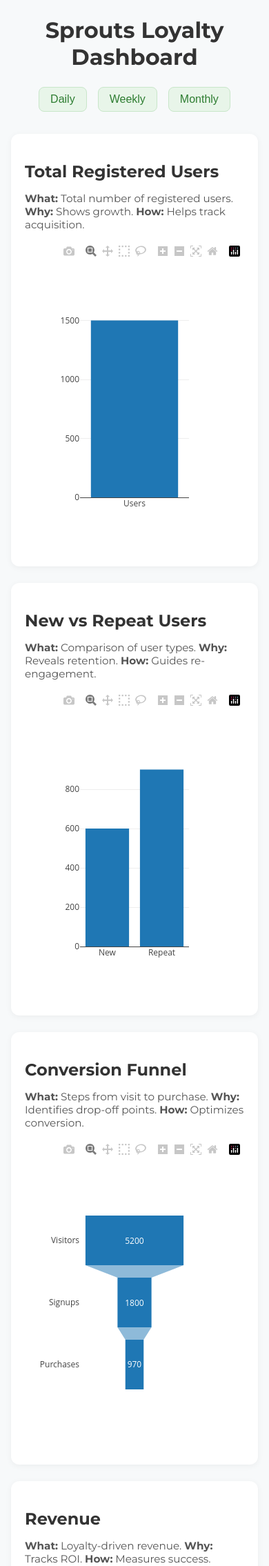
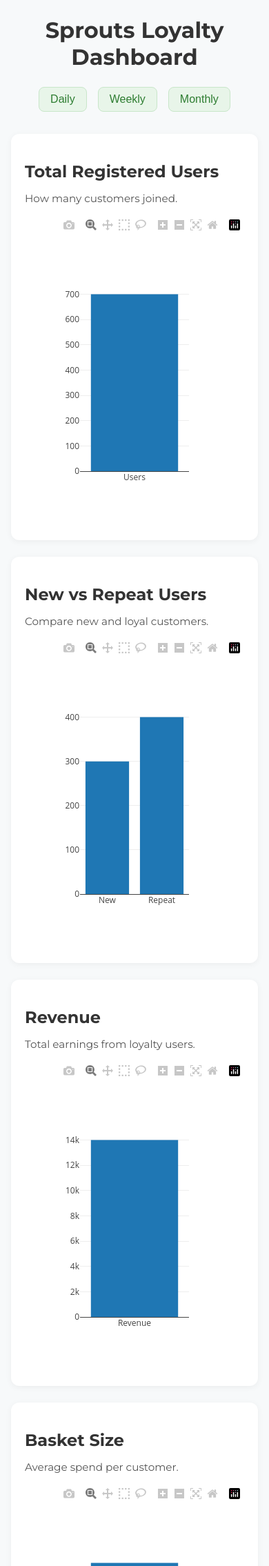
Before and after one commit to laneycs/loyalty-dashboard, a Flask app: page /dashboard in a window 390 px wide. Shown: the top 2270 px of the page at 69% size. Run offline with Flask 3, Linux system fonts and the light colour scheme; the visitor is signed in with stand-in values (Sample User, id 1); some libraries are stand-ins or nearby versions.

Commit message:
🧼 UI cleanup: fix fonts, card layout, and responsive dashboard structure

```diff
--- a/templates/dashboard.html
+++ b/templates/dashboard.html
@@ -7,11 +7,6 @@
     <link rel="stylesheet" href="/style.css">
     <link href="https://fonts.googleapis.com/css2?family=Montserrat:wght@400;700&display=swap" rel="stylesheet">
     <script src="https://cdn.plot.ly/plotly-latest.min.js"></script>
-
-<style>
-@import url('https://fonts.googleapis.com/css2?family=Montserrat:wght@400;700&display=swap');
-</style>
-
 </head>
 <body>
     <h1>Sprouts Loyalty Dashboard</h1>
@@ -22,93 +17,37 @@
     </div>
 
     <div class="grid-container">
-        <div class="card">
-            <h2>Total Registered Users</h2>
-            <p class="narrative"><strong>What:</strong> Total number of registered users. <strong>Why:</strong> Shows growth. <strong>How:</strong> Helps track acquisition.</p>
-            <div id="chart-users"></div>
-        </div>
-        <div class="card">
-            <h2>New vs Repeat Users</h2>
-            <p class="narrative"><strong>What:</strong> Comparison of user types. <strong>Why:</strong> Reveals retention. <strong>How:</strong> Guides re-engagement.</p>
-            <div id="chart-repeat"></div>
-        </div>
-        <div class="card">
-            <h2>Conversion Funnel</h2>
-            <p class="narrative"><strong>What:</strong> Steps from visit to purchase. <strong>Why:</strong> Identifies drop-off points. <strong>How:</strong> Optimizes conversion.</p>
-            <div id="chart-funnel"></div>
-        </div>
-        <div class="card">
-            <h2>Revenue</h2>
-            <p class="narrative"><strong>What:</strong> Loyalty-driven revenue. <strong>Why:</strong> Tracks ROI. <strong>How:</strong> Measures success.</p>
-            <div id="chart-revenue"></div>
-        </div>
-        <div class="card">
-            <h2>Average Basket Size</h2>
-            <p class="narrative"><strong>What:</strong> Average spend per visit. <strong>Why:</strong> Reveals upsell success. <strong>How:</strong> Targets high-value buyers.</p>
-            <div id="chart-basket"></div>
-        </div>
-        <div class="card">
-            <h2>Sign-Up Rate</h2>
-            <p class="narrative"><strong>What:</strong> Loyalty program joins. <strong>Why:</strong> Measures appeal. <strong>How:</strong> Shapes incentives.</p>
-            <div id="chart-signup"></div>
-        </div>
-        <div class="card">
-            <h2>Repeat Purchase Rate</h2>
-            <p class="narrative"><strong>What:</strong> Return buyers rate. <strong>Why:</strong> Shows retention. <strong>How:</strong> Supports loyalty growth.</p>
-            <div id="chart-repeat-purchase"></div>
-        </div>
-        <div class="card">
-            <h2>Time Between Visits</h2>
-            <p class="narrative"><strong>What:</strong> Days between visits. <strong>Why:</strong> Highlights engagement. <strong>How:</strong> Helps with outreach timing.</p>
-            <div id="chart-visit-time"></div>
-        </div>
-        <div class="card">
-            <h2>Scan Rate</h2>
-            <p class="narrative"><strong>What:</strong> Loyalty scan frequency. <strong>Why:</strong> Indicates adoption. <strong>How:</strong> Encourages usage.</p>
-            <div id="chart-scan-rate"></div>
-        </div>
-        <div class="card">
-            <h2>Redemption Rate</h2>
-            <p class="narrative"><strong>What:</strong> Reward usage rate. <strong>Why:</strong> Validates reward value. <strong>How:</strong> Adjusts offers.</p>
-            <div id="chart-redemption"></div>
-        </div>
-        <div class="card">
-            <h2>Campaign Attribution</h2>
-            <p class="narrative"><strong>What:</strong> Source of loyalty joins. <strong>Why:</strong> Evaluates channel performance. <strong>How:</strong> Refines marketing.</p>
-            <div id="chart-campaign"></div>
-        </div>
-        <div class="card">
-            <h2>Location-Based Segments</h2>
-            <p class="narrative"><strong>What:</strong> Geographic distribution. <strong>Why:</strong> Informs local strategy. <strong>How:</strong> Personalizes engagement.</p>
-            <div id="map-segments"></div>
-        </div>
+        <div class="card"><h2>Total Registered Users</h2><p class="narrative">How many customers joined.</p><div id="chart-users"></div></div>
+        <div class="card"><h2>New vs Repeat Users</h2><p class="narrative">Compare new and loyal customers.</p><div id="chart-repeat"></div></div>
+        <div class="card"><h2>Revenue</h2><p class="narrative">Total earnings from loyalty users.</p><div id="chart-revenue"></div></div>
+        <div class="card"><h2>Basket Size</h2><p class="narrative">Average spend per customer.</p><div id="chart-basket"></div></div>
     </div>
 
-    <script src="https://cdn.plot.ly/plotly-latest.min.js"></script>
     <script>
-        Plotly.newPlot('chart-users', [{ x: ['Users'], y: [1500], type: 'bar' }]);
-        Plotly.newPlot('chart-repeat', [{ x: ['New', 'Repeat'], y: [600, 900], type: 'bar' }]);
-        Plotly.newPlot('chart-funnel', [{ type: 'funnel', y: ['Visitors', 'Signups', 'Purchases'], x: [5200, 1800, 970] }]);
-        Plotly.newPlot('chart-revenue', [{ x: ['Revenue'], y: [42000], type: 'bar' }]);
-        Plotly.newPlot('chart-basket', [{ x: ['Basket Size'], y: [32.75], type: 'bar' }]);
-        Plotly.newPlot('chart-signup', [{ x: ['Sign-Up'], y: [36], type: 'bar' }]);
-        Plotly.newPlot('chart-repeat-purchase', [{ x: ['Repeat Purchase'], y: [68], type: 'bar' }]);
-        Plotly.newPlot('chart-visit-time', [{ x: ['Days Between'], y: [6.5], type: 'bar' }]);
-        Plotly.newPlot('chart-scan-rate', [{ values: [52, 48], labels: ['Scanned', 'Not'], type: 'pie', hole: 0.6 }]);
-        Plotly.newPlot('chart-redemption', [{
-            type: 'indicator', mode: 'gauge+number', value: 24,
-            title: { text: 'Redemption Rate (%)' },
-            gauge: { axis: { range: [0, 100] } }
-        }]);
-        Plotly.newPlot('chart-campaign', [{ values: [42, 30, 28], labels: ['Email', 'Social', 'Referral'], type: 'pie', hole: .4 }]);
-        Plotly.newPlot('map-segments', [{
-            type: 'choropleth',
-            locationmode: 'USA-states',
-            locations: ['CA', 'NY', 'TX'],
-            z: [500, 400, 600],
-            colorscale: 'Greens',
-            colorbar: { title: 'Users' }
-        }], { geo: { scope: 'usa' }, title: 'Loyalty User Distribution' });
+        let currentRange = 'Weekly';
+
+        const data = {
+            Daily: { users: 100, repeat: [40, 60], revenue: 2000, basket: 20 },
+            Weekly: { users: 700, repeat: [300, 400], revenue: 14000, basket: 28 },
+            Monthly: { users: 3000, repeat: [1200, 1800], revenue: 60000, basket: 32 }
+        };
+
+        function setRange(range) {
+            currentRange = range;
+            document.querySelectorAll('.button-group button').forEach(btn => btn.classList.remove('active'));
+            document.getElementById(`btn-${range.toLowerCase()}`).classList.add('active');
+            drawCharts();
+        }
+
+        function drawCharts() {
+            const d = data[currentRange];
+            Plotly.newPlot('chart-users', [{ x: ['Users'], y: [d.users], type: 'bar' }]);
+            Plotly.newPlot('chart-repeat', [{ x: ['New', 'Repeat'], y: d.repeat, type: 'bar' }]);
+            Plotly.newPlot('chart-revenue', [{ x: ['Revenue'], y: [d.revenue], type: 'bar' }]);
+            Plotly.newPlot('chart-basket', [{ x: ['Basket Size'], y: [d.basket], type: 'bar' }]);
+        }
+
+        drawCharts();
     </script>
 </body>
 </html>
```
